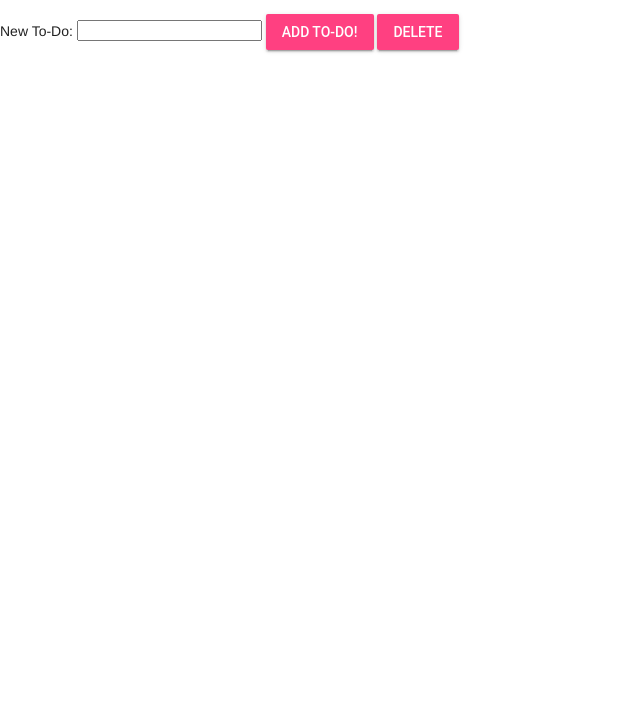
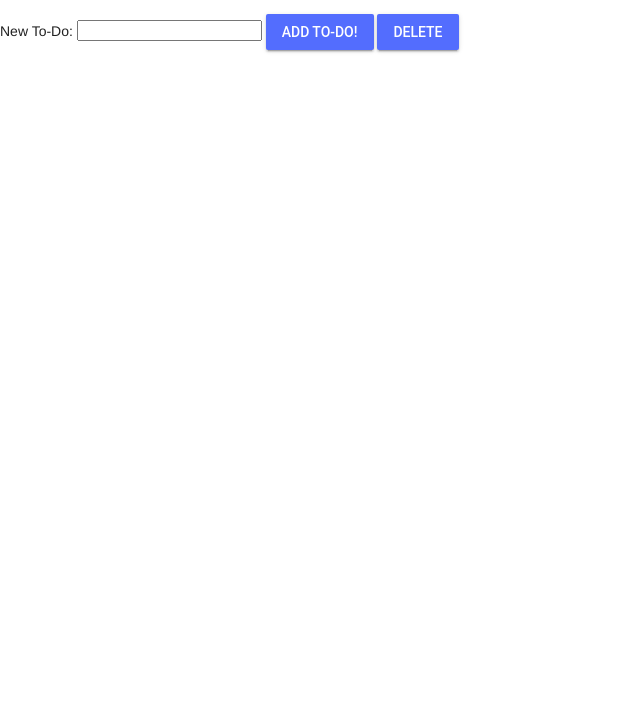
Before and after one commit to shanbaker/to-do-app, a plain HTML site: page index.html in a window 1280 px wide. Shown: the part 110-824 px from the top of the page, without its empty margins (0-640 px from the left). Drawn offline with nearby package versions, Linux system fonts and the light colour scheme.

Commit message:
update index

```diff
--- a/index.html
+++ b/index.html
@@ -6,7 +6,7 @@
     <meta name="viewport" content="width=device-width, initial-scale=1">
     <!-- Material Design Lite -->
     <link rel="stylesheet" href="https://fonts.googleapis.com/icon?family=Material+Icons">
-<link rel="stylesheet" href="https://code.getmdl.io/1.3.0/material.indigo-pink.min.css">
+<link rel="stylesheet" href="https://code.getmdl.io/1.3.0/material.blue-indigo.min.css">
 <script defer src="https://code.getmdl.io/1.3.0/material.min.js"></script>
   </head>
   <body>
```
